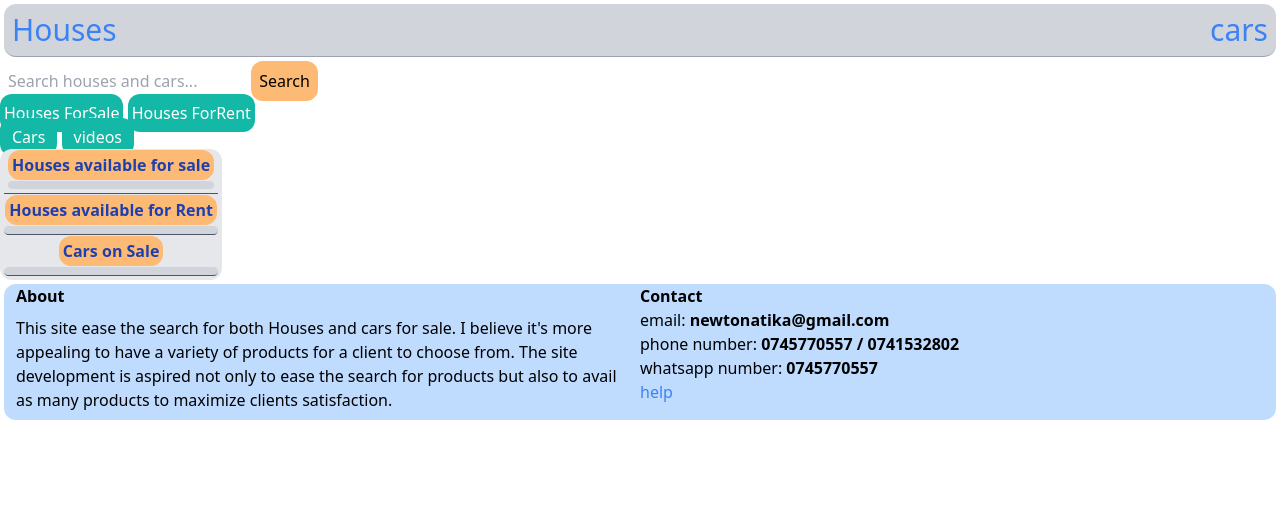
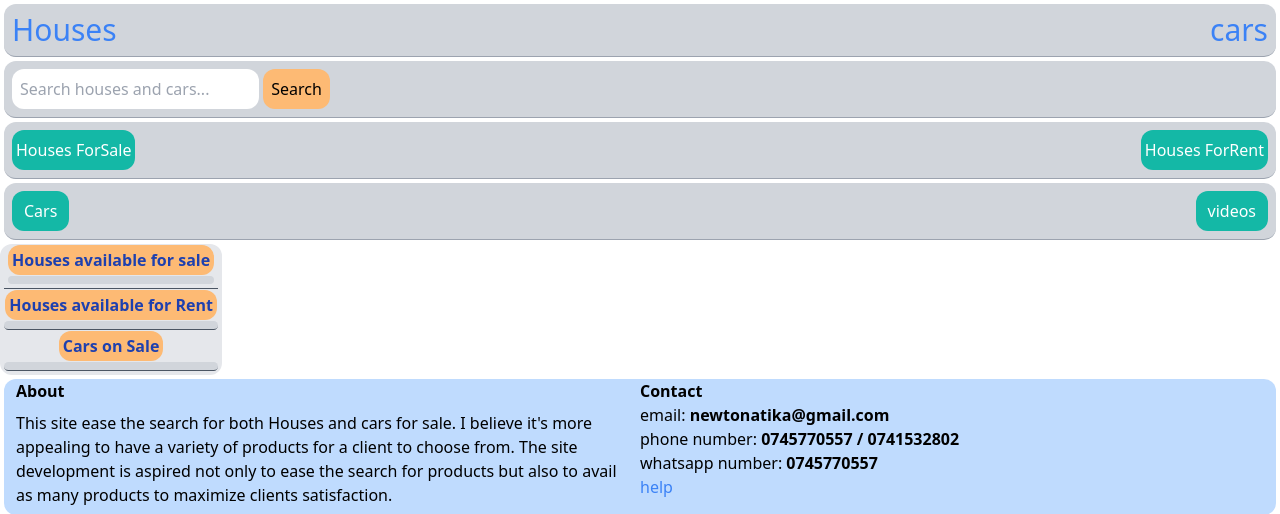
Before and after one commit to Newton-Shivachi/naihouse, a Django app: page / in a window 1280 px wide. Shown: the top 514 px of the page. Run offline with Django 5.2, Linux system fonts and the light colour scheme; data that the repository does not hold is empty; some libraries are stand-ins or nearby versions.

Commit message:
Update base.html

```diff
--- a/home/templates/home/base.html
+++ b/home/templates/home/base.html
@@ -11,17 +11,17 @@
             <a href='/' class='text-blue-500 text-semibold text-3xl hover:text-blue-700'>Houses</a>
             <a href='{% url "home:cars" %}' class='text-blue-500 text-semibold text-3xl hover:text-blue-700'>cars</a>
         </nav>
-        <nav>
+        <nav class='py-2 px-2 m-1 bg-gray-300 flex inline-block justify-between border-b border-gray-400 rounded-xl'>
             <form method="GET" action="{% url 'home:search' %}" style="display:inline;">
                 <input type="text" name="query" value="{{ query }}" class='rounded-xl p-2' placeholder="Search houses and cars...">
                 <button type="submit" class='bg-orange-300 rounded-xl p-2 hover:bg-orange-400'>Search</button>
             </form>
         </nav>
-        <nav>
+        <nav class='py-2 px-2 m-1 bg-gray-300 flex inline-block justify-between border-b border-gray-400 rounded-xl'>
             <a href='{% url "home:houseforsale" %}' class='py-2 px-1 text-white bg-teal-500 hover:bg-teal-700 rounded-xl'>Houses ForSale</a>
             <a href='{% url "home:houseforrent" %}' class='py-2 px-1 text-white bg-teal-500 hover:bg-teal-700 rounded-xl'>Houses ForRent</a>
         </nav>
-        <nav>
+        <nav class='py-2 px-2 m-1 bg-gray-300 flex inline-block justify-between border-b border-gray-400 rounded-xl'>
             <a href='{% url "home:cars" %}' class='py-2 px-3 text-white bg-teal-500 hover:bg-teal-700 rounded-xl'>Cars</a>
             <a href='{% url "home:video" %}' class='py-2 px-3 text-white bg-teal-500 hover:bg-teal-700 rounded-xl'>videos</a>
         </nav>
```
